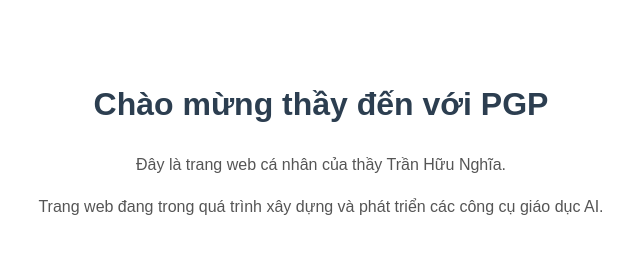
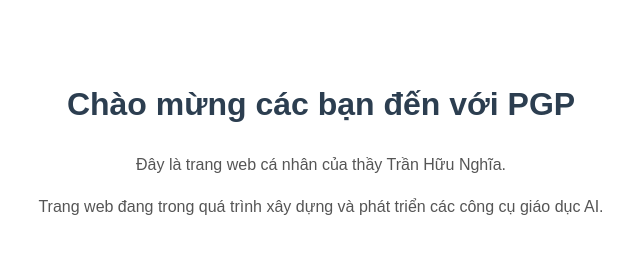
Before and after one commit to trannghiahuu/gpg, a plain HTML site: page index.html in a window 1280 px wide. Shown: the whole page, without its empty margins (319-959 px from the left). Drawn offline with Linux system fonts and the light colour scheme.

Commit message:
Update indaex.html

```diff
--- a/index.html
+++ b/index.html
@@ -13,7 +13,7 @@
 </head>
 <body>
     <div class="container">
-        <h1>Chào mừng thầy đến với PGP</h1>
+        <h1>Chào mừng các bạn đến với PGP</h1>
         <p>Đây là trang web cá nhân của thầy Trần Hữu Nghĩa.</p>
         <p>Trang web đang trong quá trình xây dựng và phát triển các công cụ giáo dục AI.</p>
     </div>
```
